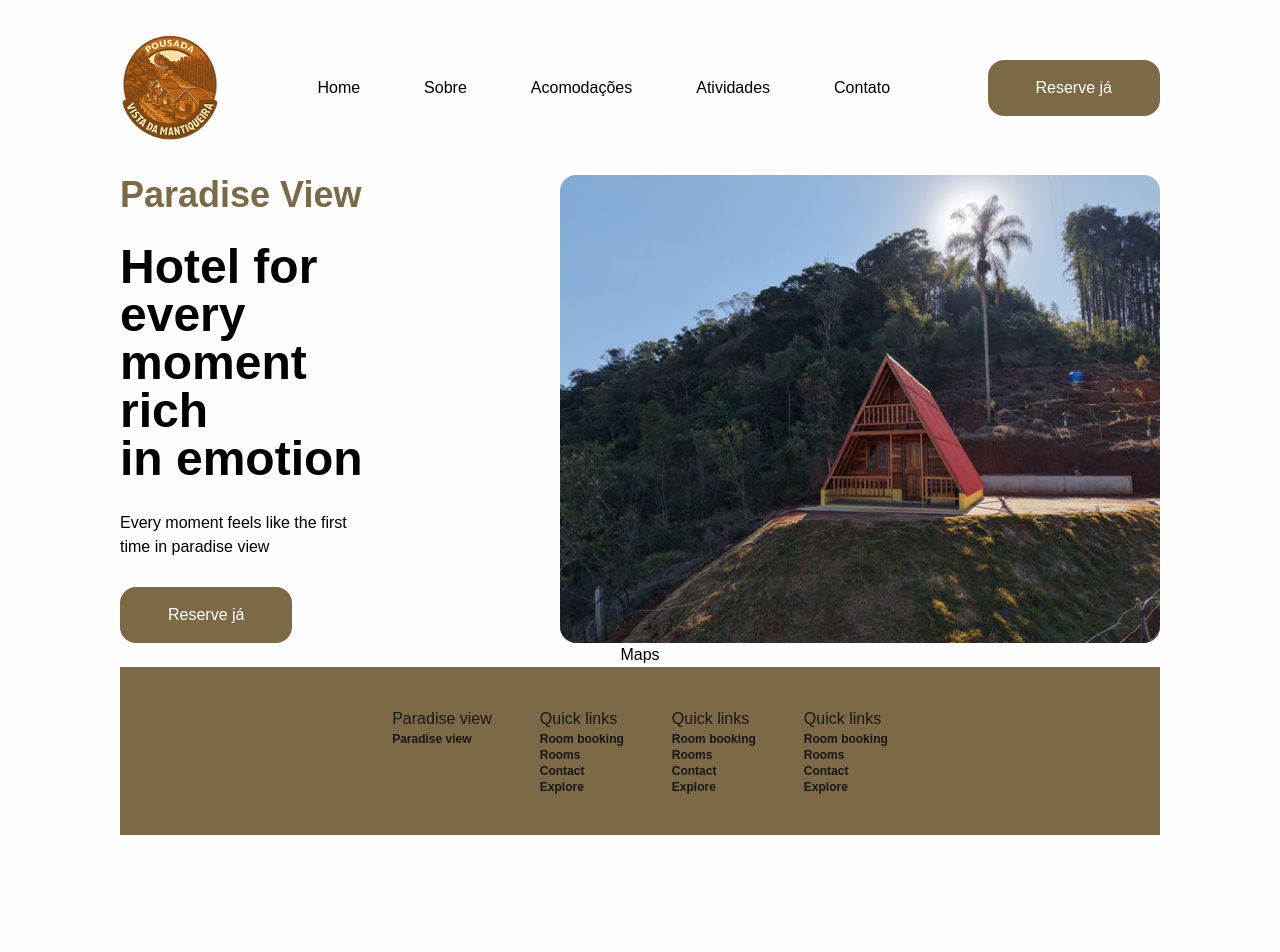
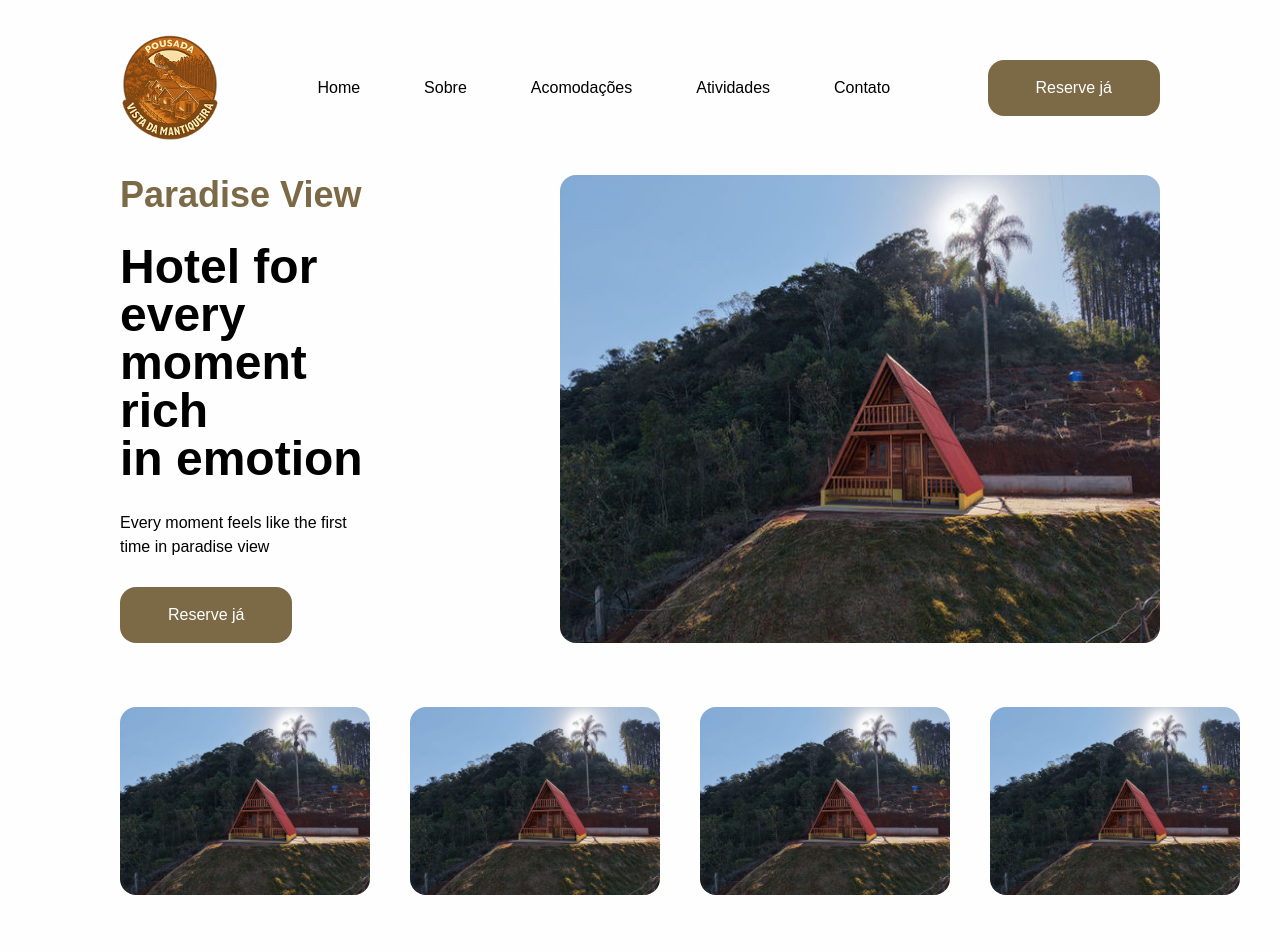
Before and after one commit to Buenohy/pousada-vista-da-mantiqueira, a Next.js app: page / in a window 1280 px wide. Shown: the top 952 px of the page. Before the commit the page ends 835 px from the top, so only its background shows below. Built offline with nearby package versions, Linux system fonts and the light colour scheme.

Commit message:
feat: images carrousel

```diff
--- a/src/app/page.tsx
+++ b/src/app/page.tsx
@@ -1,3 +1,4 @@
+import CarrouselImages from '@/components/CarrouselImages';
 import Footer from '@/components/Footer';
 import HomePage from '@/components/Home/HomePage';
 import Maps from '@/components/Maps';
@@ -8,6 +9,7 @@ export default function Home() {
     <div className="px-30">
       <NavBar />
       <HomePage />
+      <CarrouselImages />
       <Maps />
       <Footer />
     </div>
--- a/src/components/CarrouselImages.tsx
+++ b/src/components/CarrouselImages.tsx
@@ -1,9 +1,36 @@
 import Image from 'next/image';
-
+import ImageHome from '../../public/images/home.jpg';
 export default function CarrouselImages() {
   return (
-    <div className="flex gap-10">
-      <Image src={} alt="" width={} height={} />
+    <div className="flex gap-10 py-16">
+      <Image
+        src={ImageHome}
+        alt=""
+        width={250}
+        height={250}
+        className="rounded-2xl"
+      />
+      <Image
+        src={ImageHome}
+        alt=""
+        width={250}
+        height={250}
+        className="rounded-2xl"
+      />
+      <Image
+        src={ImageHome}
+        alt=""
+        width={250}
+        height={250}
+        className="rounded-2xl"
+      />
+      <Image
+        src={ImageHome}
+        alt=""
+        width={250}
+        height={250}
+        className="rounded-2xl"
+      />
     </div>
   );
 }
```
